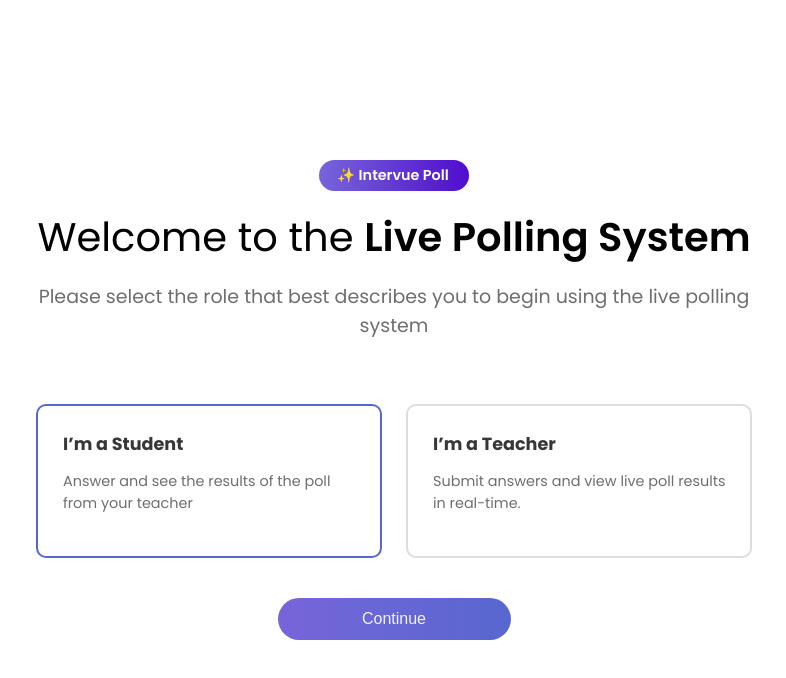
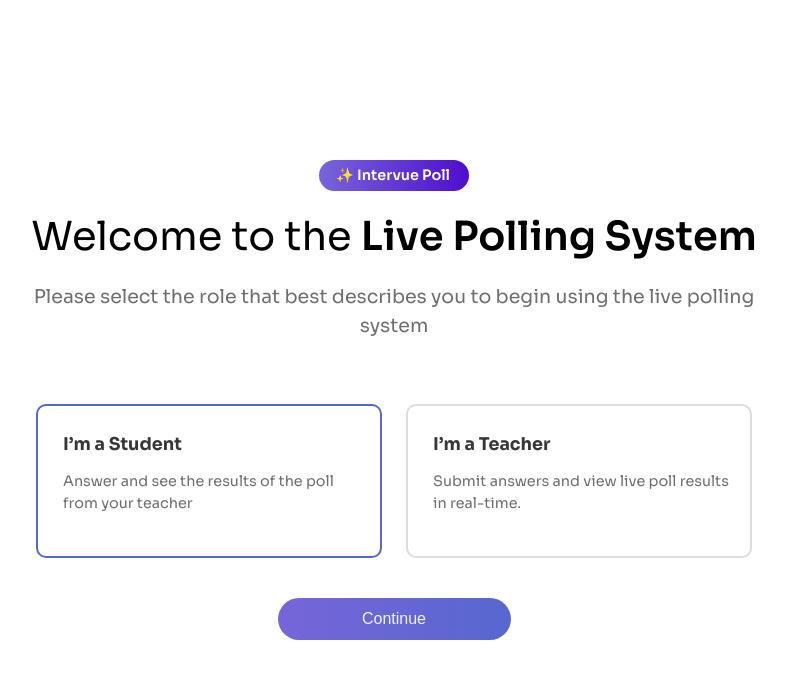
Before and after one commit to Ranjuzz/live-polling, a React (Vite) app in the folder client/: page / in a window 1280 px wide. Shown: the top 678 px of the page, without its empty margins (246-1032 px from the left). Built offline with nearby package versions, Linux system fonts and the light colour scheme.

Commit message:
Loader designed | Font changed

```diff
--- a/client/src/index.css
+++ b/client/src/index.css
@@ -1,8 +1,7 @@
-@import url('https://fonts.googleapis.com/css2?family=Poppins:wght@400;500;600;700;800&display=swap');
-
+@import url('https://fonts.googleapis.com/css2?family=Sora:wght@400;500;600;700&display=swap');
 
 :root {
-  font-family: 'Poppins', sans-serif;
+  font-family: 'Sora', sans-serif;
   line-height: 1.5;
   font-weight: 400;
 
```
Also changed, not shown: client/src/Components/Loader/Loader.js (added, +9 -0 lines), client/src/Components/Loader/LoaderStyles.js (added, +16 -0 lines).
